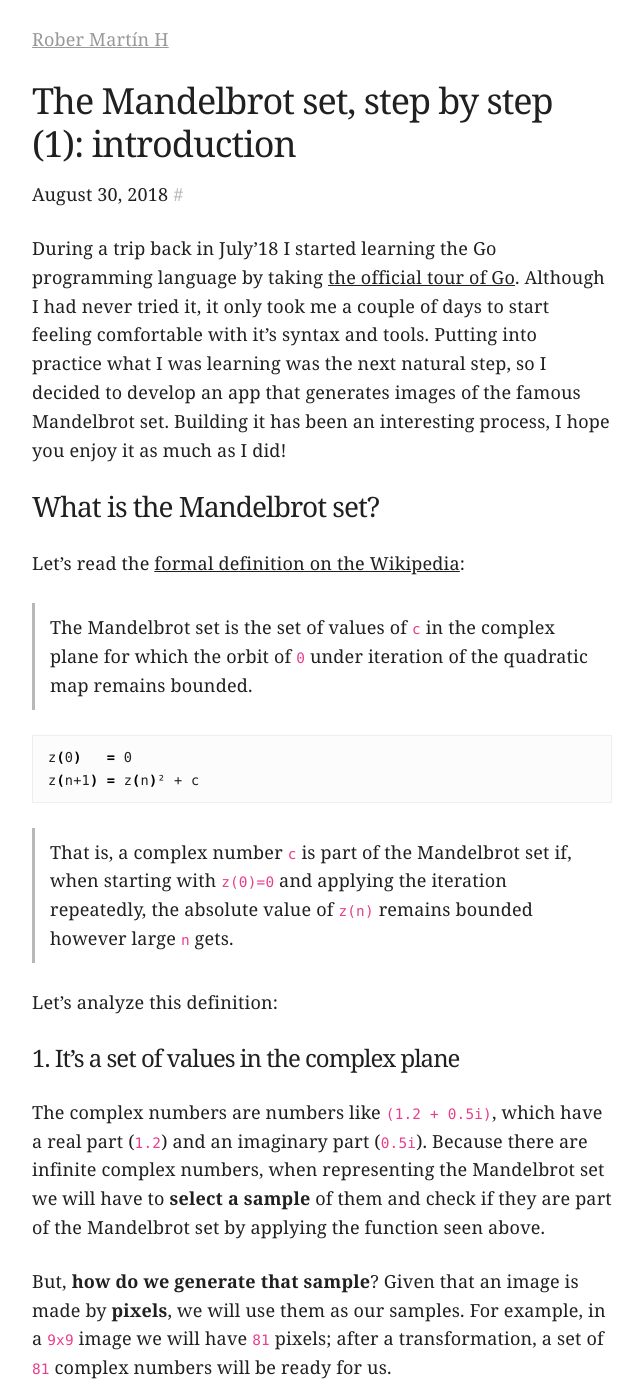
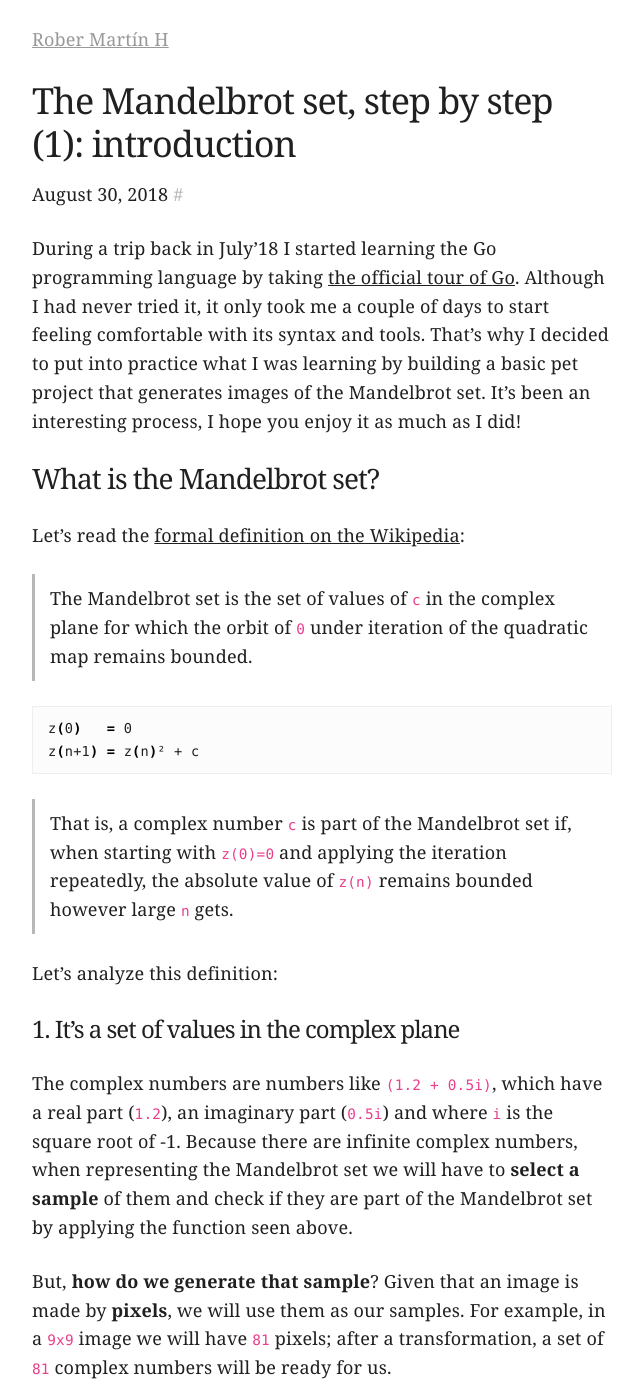
Before and after one commit to rmhdev/rmhdev.github.com, a Jekyll site: the page built from _posts/2018-08-30-mandelbrot-introduction.md, in a window 1280 px wide and 1400 px high. Shown: the whole window, without its empty margins (318-961 px from the left). Built offline with Jekyll 4.4.1, drawn with Linux system fonts in a browser that asks for light colours; some of the changed text lies outside the part shown.

Commit message:
improve the text

```diff
--- a/_posts/2018-08-30-mandelbrot-introduction.md
+++ b/_posts/2018-08-30-mandelbrot-introduction.md
@@ -9,12 +9,12 @@
 
 During a trip back in July'18 I started learning the Go programming language by taking
 [the official tour of Go][a-tour-of-go]. Although I had never tried it, it only took me a couple of days to
-start feeling comfortable with it's syntax and tools. Putting into practice what I was learning was the next
-natural step, so I decided to develop an app that generates images of the famous Mandelbrot set.
-Building it has been an interesting process, I hope you enjoy it as much as I did!
+start feeling comfortable with its syntax and tools. That's why I decided to put into practice what I was
+learning by building a basic pet project that generates images of the Mandelbrot set.
+It's been an interesting process, I hope you enjoy it as much as I did!
 
 
-## What is the Mandelbrot set? {#mandelbrot}
+## What is the Mandelbrot set? {#definition}
 
 Let’s read the [formal definition on the Wikipedia][wikipedia-mandelbrot]:
 
@@ -33,7 +33,8 @@
 
 ### 1. It's a set of values in the complex plane
 
-The complex numbers are numbers like `(1.2 + 0.5i)`, which have a real part (`1.2`) and an imaginary part (`0.5i`).
+The complex numbers are numbers like `(1.2 + 0.5i)`, which have a real part (`1.2`), an imaginary part (`0.5i`)
+and where `i` is the square root of -1.
 Because there are infinite complex numbers, when representing the Mandelbrot set we will have to
 **select a sample** of them and check if they are part of the Mandelbrot set by applying the function seen above.
 
@@ -56,15 +57,24 @@
 and that's why they are part of the Mandelbrot set. But when `c=1` the values get bigger and bigger,
 diverging from a possible bounded limit. Therefore `c=1` is **not** part of the Mandelbrot set.
 
-**What about the "bounded limit"?** Luckily, it is known that values inside the Mandelbrot set have
-a `z` less than or equal to 2. So, if we find that `z>2`, then we can say that the given point is outside the set.
+#### What about the "bounded limit"? {#bounded-limit}
+
+Luckily, it is known that values inside the Mandelbrot set have
+an [absolute value][absolute-value] (*modulus*) of `z` less than or equal to 2.
+
+{% highlight shell %}
+z = a + bi
+|z| = sqrt(z) = sqrt(a² + b²)
+{% endhighlight %}
+
+In a complex number `(a + bi)`, if `sqrt(a² + b²)>2`, then we are sure that the complex number is not part of the Mandelbrot set.
 
 ### 3. Applying the iteration repeatedly
 
 In theory, for every point in the set we should iterate infinite times through the function to check
 if `z` stays bounded. Given that we cannot do that, for practical purposes we will have to decide a
-**threshold value**. After reaching that maximum iteration we will decide that the point is outside
-the Mandelbrot set, even though we are not 100% sure of that.
+**threshold value**. After reaching that maximum iteration we will decide that the point is inside
+the Mandelbrot set, even though we might not be 100% sure of that in some cases.
 
 ## Conclusion
 
```
Also changed, not shown: other parts of _posts/2018-08-30-mandelbrot-introduction.md (+2 -1 lines).
